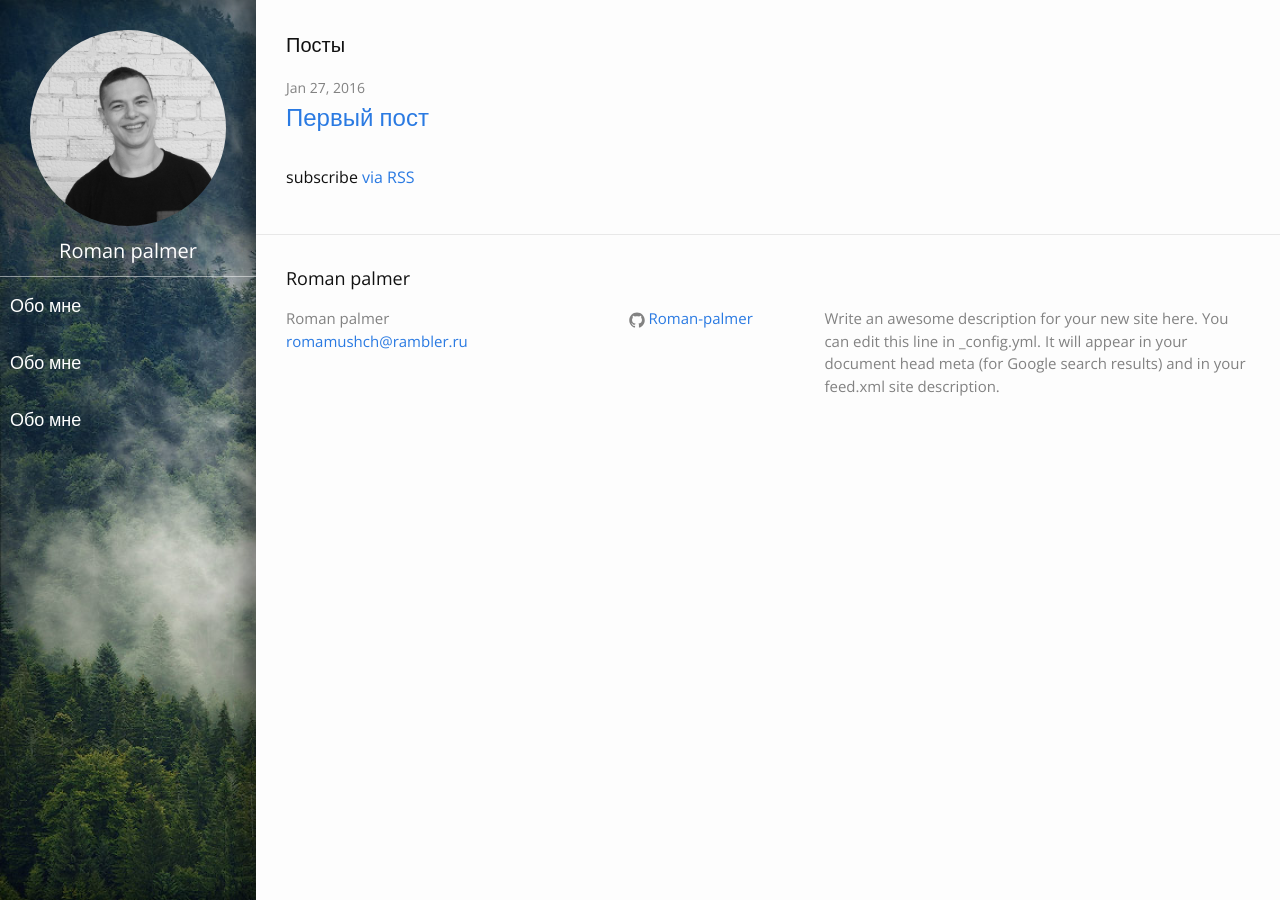
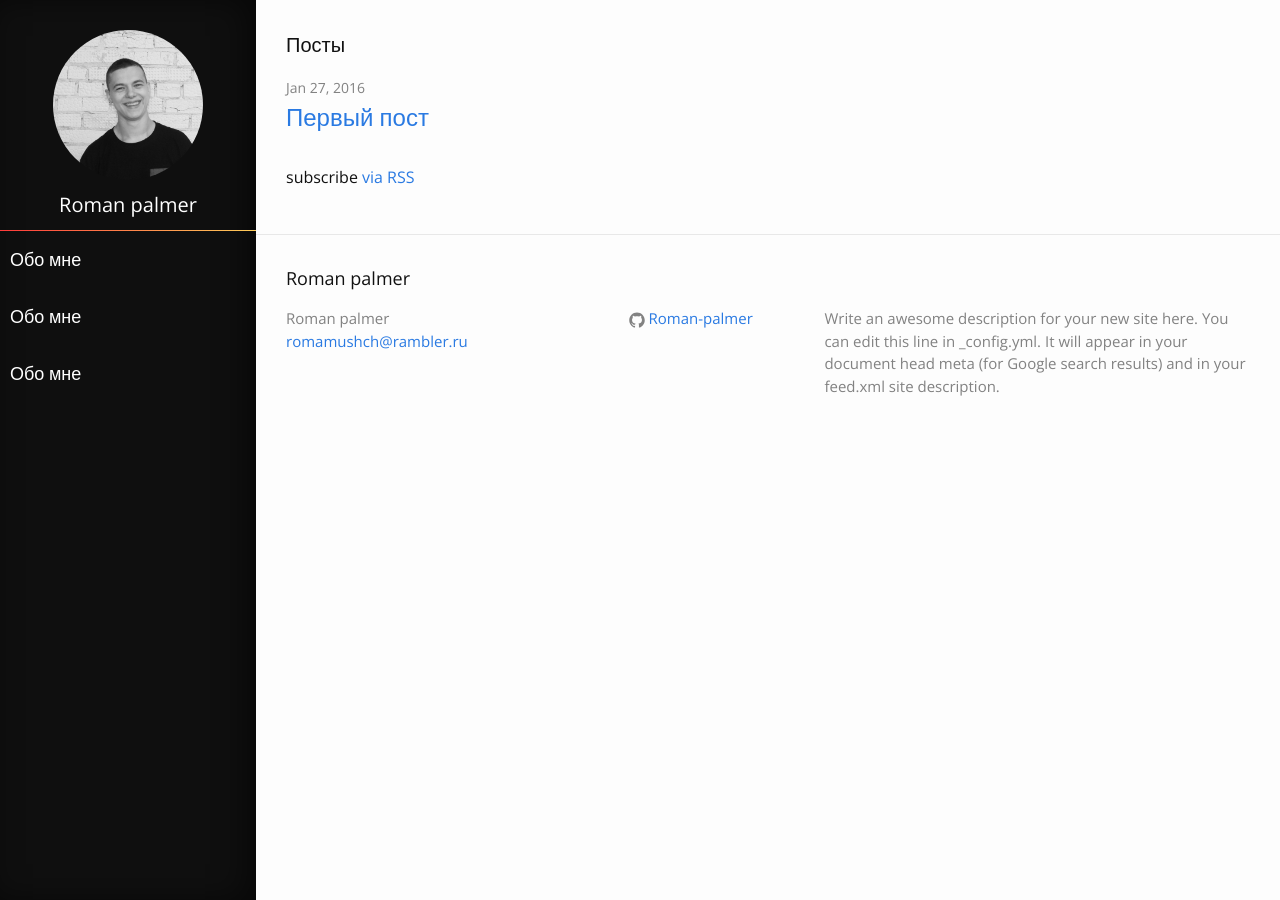
Before and after one commit to Roman-palmer/github_roman-palmer.github.io, a Jekyll site: the page built from index.html, in a window 1280 px wide. Built offline with Jekyll 4.4.1, drawn with Linux system fonts in a browser that asks for light colours.

Commit message:
Menu up 2

```diff
--- a/_includes/header.html
+++ b/_includes/header.html
@@ -5,7 +5,7 @@
     <img src="../img/p-photo.jpg" alt="roman-photo">
   </div>
     <a class="site-title" href="{{ site.baseurl }}/">{{ site.title }}</a>
-
+    <div class="line-gradient"></div>
     <nav class="site-nav">
       <a href="#" class="menu-icon">
         <svg viewBox="0 0 18 15">
--- a/css/main.scss
+++ b/css/main.scss
@@ -65,10 +65,9 @@
     width: 20%;
     float: left;
     height: 100%;
-    background: url(../img/3.jpg);
-    background-repeat: no-repeat;
-    background-size: cover;
+	background: #0F0F0F; /* Old browsers */
     box-shadow: inset -10px 0px 30px rgba(0, 0, 0, 0.50);
+    min-width: 180px;
 }
 
 .wrapper-right{
@@ -99,7 +98,9 @@
 .roman-photo{
     border-radius: 50%;
     overflow: hidden;
-    margin: 0 30px 15px 30px;
+	margin: 0 auto 15px;
+    max-width: 150px;
+
 }
 
 .site-header {
@@ -113,6 +114,7 @@
 
 .wrapper-left .wrapper{
     padding: 30px 0 0;
+
 }
 
 .site-title {
@@ -126,7 +128,7 @@
     text-align: center;
     text-decoration: none !important;
     font-family: 'Open Sans', sans-serif;
-    border-bottom: 1px solid rgba(255, 255, 255, 0.5);
+/*    border-bottom: 1px solid rgba(255, 255, 255, 0.5);*/
     padding-bottom: 15px;
     margin-bottom: 0;
 }
@@ -134,3 +136,16 @@
 .site-title, .site-title:visited {
     color: #fff;
 }
+
+.line-gradient{
+	width: 100%;
+	height: 1px;
+	/* Permalink - use to edit and share this gradient: http://colorzilla.com/gradient-editor/#ff3a3a+0,ffcd59+100 */
+	background: #ff3a3a; /* Old browsers */
+	background: -moz-linear-gradient(left,  #ff3a3a 0%, #ffcd59 100%); /* FF3.6-15 */
+	background: -webkit-linear-gradient(left,  #ff3a3a 0%,#ffcd59 100%); /* Chrome10-25,Safari5.1-6 */
+	background: linear-gradient(to right,  #ff3a3a 0%,#ffcd59 100%); /* W3C, IE10+, FF16+, Chrome26+, Opera12+, Safari7+ */
+	filter: progid:DXImageTransform.Microsoft.gradient( startColorstr='#ff3a3a', endColorstr='#ffcd59',GradientType=1 ); /* IE6-9 */
+
+
+}
```
